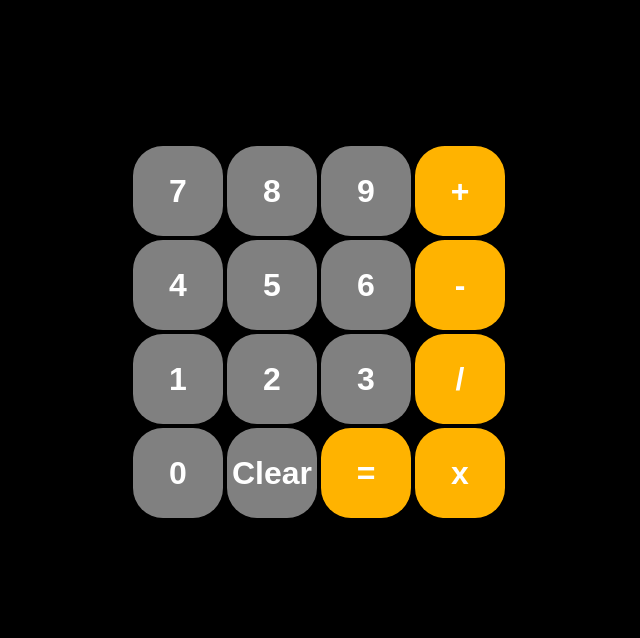
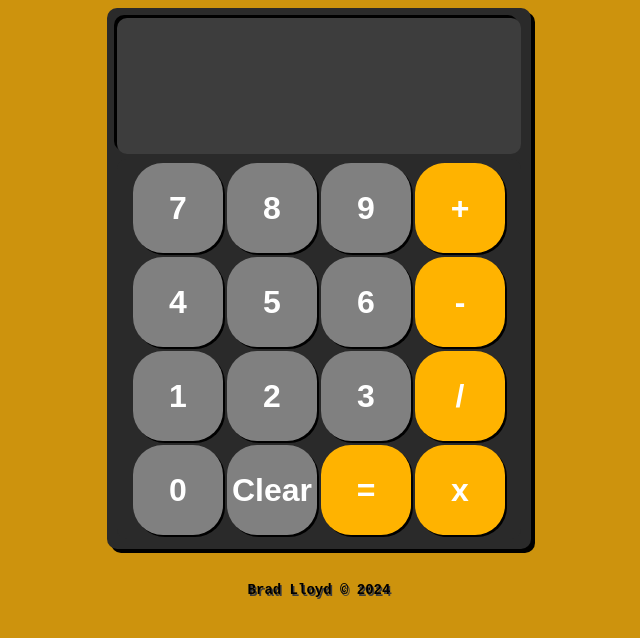
Before and after one commit to bradlloy95/odin_calculator, a plain HTML site: page index.html in a window 1280 px wide. Shown: the whole page, without its empty margins (321-961 px from the left). Drawn offline with Linux system fonts and the light colour scheme.

Commit message:
added some extra style

```diff
--- a/index.html
+++ b/index.html
@@ -8,10 +8,12 @@
 
 </head>
 <body>
+    <div class="calculator">
         <div class="displayContainer">
             <div class="topDisplay"></div>
             <div class="bottomDisplay"></div>
         </div>
+
         <div class="buttonContainer">
             <div class="buttonLeft">
             <button class="number">7</button>
@@ -33,6 +35,7 @@
             </div>
 
         </div>
-
+    </div>
+    <h1 id="footer">Brad Lloyd © 2024</h1>
 </body>
 </html>
--- a/styles.css
+++ b/styles.css
@@ -3,7 +3,7 @@
     align-items: center;
 
     flex-direction: column;
-    background-color: black;
+    background-color: rgb(205, 147, 13);
     font-family: sans-serif;
     font-size: 32px;
     font-weight: bold;
@@ -12,10 +12,30 @@
 
 }
 
+:root {
+    --blue: #1e90ff;
+    --grey: #3d3d3d;
+  }
+
+
+.calculator {
+    background-color: rgb(42, 42, 42);
+
+    padding: 10px;
+    border-radius: 10px;
+    box-shadow: 4px 4px rgb(0, 0, 0);
+}
+
 .displayContainer {
-    width: 400px;
+    background-color: var(--grey);
+    width: 354px;
     padding-right: 50px;
     height: 136px;
+    border-radius: 10px;
+    border-top-left-radius: 10px;
+    border-top-right-radius: 10px;
+    margin-bottom: 5px;
+    box-shadow: -3px -3px black;
 
 
     /* align-items: flex-end;
@@ -23,6 +43,9 @@
 }
 
 .topDisplay, .bottomDisplay {
+    background-color: var(--grey);
+
+
     align-self: self-end;
     padding: 10px;
     font-size: 42px;
@@ -36,8 +59,16 @@
 
 
 .buttonContainer {
+    background-color: rgb(42, 42, 42);
     flex-direction: row;
     width: 400px;
+
+    /* border: 1px solid red; */
+    border-radius: 10px;
+    border-bottom-left-radius: 10px;
+    border-bottom-right-radius: 10px;
+    padding: 2px;
+    overflow: hidden;
 }
 
 .buttonLeft {
@@ -45,9 +76,11 @@
     flex-direction: row;
     flex-wrap: wrap;
     justify-content: center;
+    background-color: rgb(42, 42, 42);
 
 
     button {
+        box-shadow:  2px 2px rgb(0, 0, 0);
         width: 90px;
         height: 90px;
         margin: 2px;
@@ -58,6 +91,12 @@
         font-weight: bold;
         border: 0;
         color: white;
+
+    }
+
+    button:hover {
+        background-color: rgb(72, 72, 72);
+
 
     }
 
@@ -75,7 +114,17 @@
     background-color: rgb(255, 179, 0);
     color: white;
 }
+
+
 .clear {
     background-color: grey;
     color: white;
 }
+
+#footer {
+    font-size: 14px;
+    font-family: monospace;
+    padding-top: 24px;
+    color: rgb(0, 0, 0);
+    text-shadow: 1.5px 1.5px var(--grey);
+}
```
Lines whose indentation alone changed are shown as unchanged.
